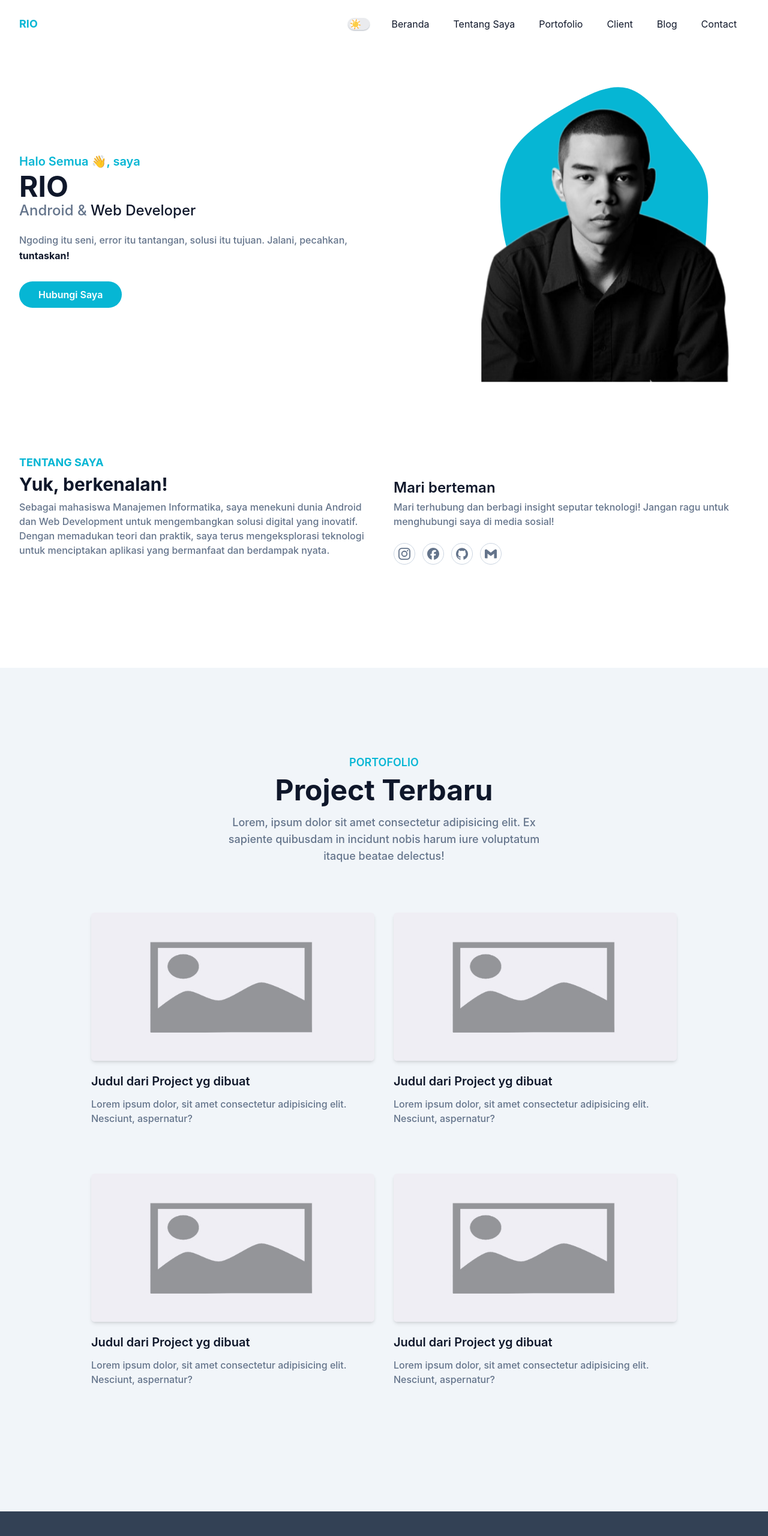
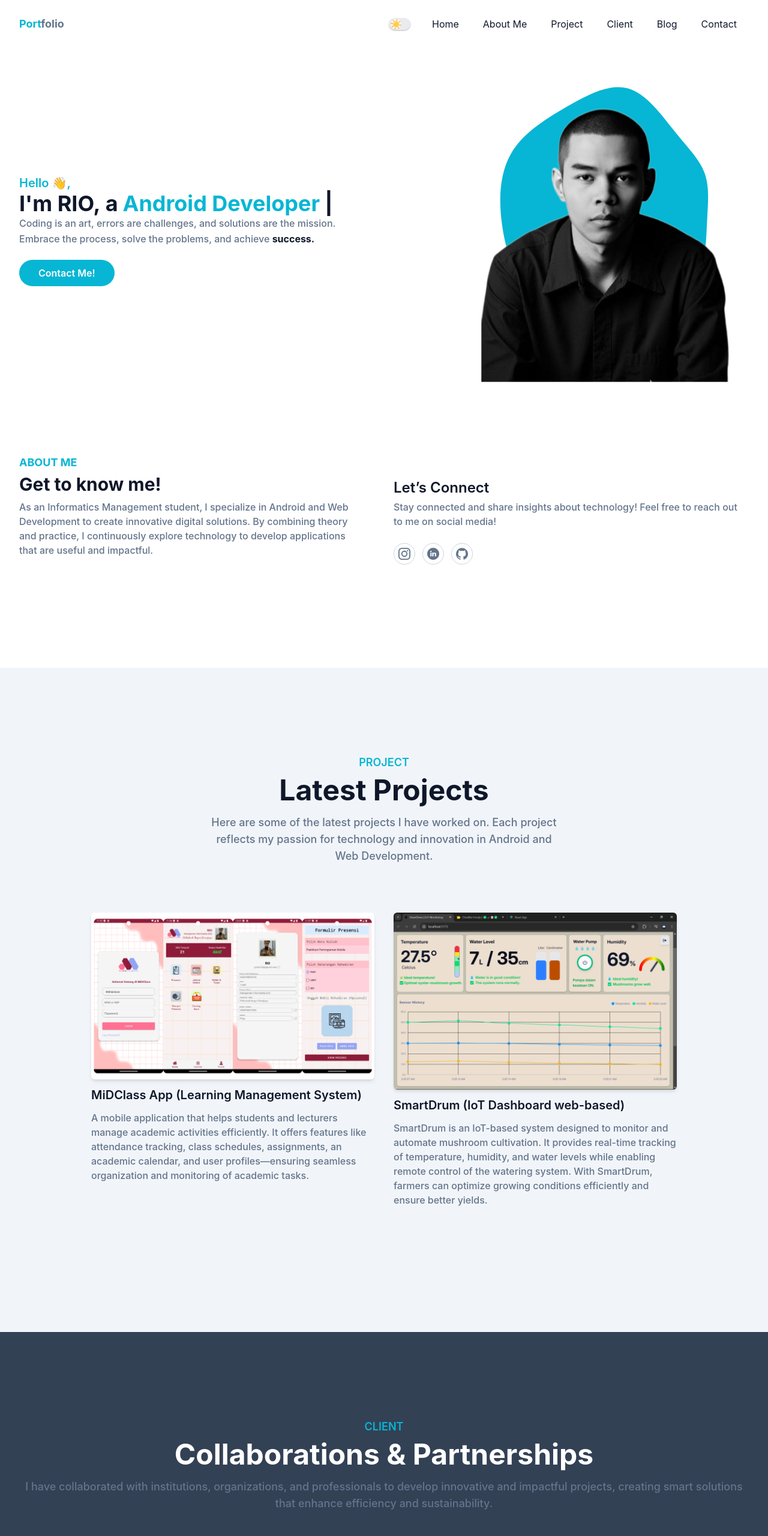
Before and after one commit to JustRio24/portofolio-tailwind-css, a website: page index.html in a window 1280 px wide. Shown: the top 2560 px of the page at 60% size. Drawn offline with nearby package versions, Linux system fonts and the light colour scheme.

Commit message:
Update Language & Small feature

```diff
--- a/index.html
+++ b/index.html
@@ -23,7 +23,7 @@
         <div class="flex items-center justify-between relative">
           <div class="px-4">
             <a href="#home" class="font-bold text-lg text-primary block py-5"
-              >RIO
+              >Port<span class="text-secondary">folio</span>
             </a>
           </div>
 
@@ -41,7 +41,7 @@
                     id="dark-toggle"
                   />
                   <div
-                    class="opacity-80 w-9 h-5 rounded-full ring-0 peer duration-500 outline-none bg-gray-200 overflow-hidden before:flex before:items-center before:justify-center after:flex after:items-center after:justify-center before:content-['☀️'] before:absolute before:h-4 before:w-4 before:top-1/2 before:bg-white before:rounded-full before:left-1 before:-translate-y-1/2 before:transition-all before:duration-700 peer-checked:before:opacity-0 peer-checked:before:rotate-90 peer-checked:before:-translate-y-full shadow-sm shadow-gray-400 peer-checked:shadow-sm peer-checked:shadow-gray-700 peer-checked:bg-[#383838] after:content-['🌑'] after:absolute after:bg-[#1d1d1d] after:rounded-full after:top-[1px] after:right-1 after:translate-y-full after:w-4 after:h-4 after:opacity-0 after:transition-all after:duration-700 peer-checked:after:opacity-100 peer-checked:after:rotate-180 peer-checked:after:translate-y-0"
+                    class="opacity-80 w-9 h-5 rounded-full ring-0 peer duration-500 outline-none bg-gray-200 overflow-hidden before:flex before:items-center before:justify-center after:flex after:items-center after:justify-center before:content-['☀️'] before:absolute before:h-4 before:w-4 before:top-1/2 before:bg-white before:rounded-full before:left-1 before:-translate-y-1/2 before:transition-all before:duration-700 peer-checked:before:opacity-0 peer-checked:before:rotate-180 peer-checked:before:-translate-y-full shadow-sm shadow-gray-400 peer-checked:shadow-sm peer-checked:shadow-gray-700 peer-checked:bg-[#383838] after:content-['🌒'] after:text-primary after:absolute after:bg-[#1d1d1d] after:rounded-full after:top-[1px] after:right-1 after:translate-y-full after:w-4 after:h-4 after:opacity-0 after:transition-all after:duration-700 peer-checked:after:opacity-100 peer-checked:after:rotate-180 peer-checked:after:translate-y-0"
                   ></div>
                 </label>
               </div>
@@ -71,21 +71,21 @@
                   <a
                     href="#home"
                     class="text-base text-dark py-2 mx-5 flex group-hover:text-primary dark:text-white"
-                    >Beranda</a
+                    >Home</a
                   >
                 </li>
                 <li class="group">
                   <a
                     href="#about"
                     class="text-base text-dark py-2 mx-5 flex group-hover:text-primary dark:text-white"
-                    >Tentang Saya</a
+                    >About Me</a
                   >
                 </li>
                 <li class="group">
                   <a
                     href="#portofolio"
                     class="text-base text-dark py-2 mx-5 flex group-hover:text-primary dark:text-white"
-                    >Portofolio</a
+                    >Project</a
                   >
                 </li>
                 <li class="group">
@@ -122,26 +122,36 @@
       <div class="container">
         <div class="flex flex-wrap">
           <div class="w-full self-center px-4 lg:w-1/2">
-            <h1 class="text-base font-semibold text-primary md:text-xl">
-              Halo Semua 👋, saya
-              <span
-                class="block font-bold text-4xl mt-1 text-dark lg:text-5xl dark:text-white"
-                >RIO</span
-              >
+            <h1 class="text-base font-semibold md:text-xl text-primary">
+              Hello 👋,
             </h1>
-            <h2 class="font-medium text-secondary text-lg mb-5 lg:text-2xl">
-              Android &
-              <span class="text-dark dark:text-white">Web Developer</span>
-            </h2>
-            <p class="font-medium text-secondary mb-10 leading-relaxed">
-              Ngoding itu seni, error itu tantangan, solusi itu tujuan. Jalani,
-              pecahkan, <span class="text-dark font-bold">tuntaskan!</span>
+            <h6 class="font-bold text-dark dark:text-white text-4xl">
+              I'm RIO,
+              <div class="hidden md:inline">
+                <h6 class="font-bold text-dark dark:text-white text-4xl">
+                  <span id="nama" class="text-dark dark:text-white">a</span>
+                  <span id="auto-typed" class="text-primary"> </span>
+                </h6>
+              </div>
+            </h6>
+
+            <div class="block md:hidden">
+              <h6 class="font-bold text-dark dark:text-white text-4xl">
+                <span id="nama" class="text-dark dark:text-white">a</span>
+                <span id="auto-type" class="text-primary"> </span>
+              </h6>
+            </div>
+
+            <p class="text-secondary font-medium mb-8 leading-relaxed">
+              Coding is an art, errors are challenges, and solutions are the
+              mission. Embrace the process, solve the problems, and achieve
+              <span class="font-bold text-dark dark:text-white">success.</span>
             </p>
 
             <a
-              href="#"
+              href="#contact"
               class="text-base font-semibold text-white bg-primary py-3 px-8 rounded-full hover:shadow-lg hover:opacity-80 transition duration-300 ease-in-out"
-              >Hubungi Saya</a
+              >Contact Me!</a
             >
           </div>
           <div class="w-full self-end px-4 lg:w-1/2">
@@ -180,35 +190,34 @@
         <div class="flex flex-wrap">
           <div class="w-full px-4 mb-10 lg:w-1/2">
             <h4 class="font-bold uppercase text-primary text-lg mb-1">
-              Tentang Saya
+              About Me
             </h4>
             <h2
               class="font-bold text-dark text-3xl mb-2 max-w-md dark:text-white"
             >
-              Yuk, berkenalan!
+              Get to know me!
             </h2>
             <p class="font-medium text-base text-secondary max-w-xl">
-              Sebagai mahasiswa Manajemen Informatika, saya menekuni dunia
-              Android dan Web Development untuk mengembangkan solusi digital
-              yang inovatif. Dengan memadukan teori dan praktik, saya terus
-              mengeksplorasi teknologi untuk menciptakan aplikasi yang
-              bermanfaat dan berdampak nyata.
+              As an Informatics Management student, I specialize in Android and
+              Web Development to create innovative digital solutions. By
+              combining theory and practice, I continuously explore technology
+              to develop applications that are useful and impactful.
             </p>
           </div>
           <div class="w-full px-4 lg:w-1/2">
             <h3
               class="font-semibold text-dark text-2xl mb-1 lg:pt-10 dark:text-white"
             >
-              Mari berteman
+              Let’s Connect
             </h3>
             <p class="font-medium text-base text-secondary mb-6">
-              Mari terhubung dan berbagi insight seputar teknologi! Jangan ragu
-              untuk menghubungi saya di media sosial!
+              Stay connected and share insights about technology! Feel free to
+              reach out to me on social media!
             </p>
             <div class="flex items-center">
               <!-- icon ig -->
               <a
-                href="#"
+                href="https://www.instagram.com/justrio.24/"
                 target="_blank"
                 class="w-9 h-9 mr-3 rounded-full flex justify-center items-center border text-secondary border-slate-300 hover:border-primary hover:bg-primary hover:text-white"
               >
@@ -226,29 +235,33 @@
                 </svg>
               </a>
 
-              <!-- icon fb -->
+              <!-- icon Linkedin -->
               <a
-                href="#"
+                href="https://www.linkedin.com/in/rio-rio-86a687297/"
                 target="_blank"
                 class="w-9 h-9 mr-3 rounded-full flex justify-center items-center border text-secondary border-slate-300 hover:border-primary hover:bg-primary hover:text-white"
               >
                 <svg
-                  role="img"
                   width="20"
                   class="fill-current"
-                  viewBox="0 0 24 24"
                   xmlns="http://www.w3.org/2000/svg"
+                  xmlns:xlink="http://www.w3.org/1999/xlink"
+                  viewBox="-143 145 512 512"
+                  xml:space="preserve"
                 >
-                  <title>Facebook</title>
                   <path
-                    d="M9.101 23.691v-7.98H6.627v-3.667h2.474v-1.58c0-4.085 1.848-5.978 5.858-5.978.401 0 .955.042 1.468.103a8.68 8.68 0 0 1 1.141.195v3.325a8.623 8.623 0 0 0-.653-.036 26.805 26.805 0 0 0-.733-.009c-.707 0-1.259.096-1.675.309a1.686 1.686 0 0 0-.679.622c-.258.42-.374.995-.374 1.752v1.297h3.919l-.386 2.103-.287 1.564h-3.246v8.245C19.396 23.238 24 18.179 24 12.044c0-6.627-5.373-12-12-12s-12 5.373-12 12c0 5.628 3.874 10.35 9.101 11.647Z"
+                    d="M113,145c-141.4,0-256,114.6-256,256s114.6,256,256,256s256-114.6,256-256S254.4,145,113,145z M41.4,508.1H-8.5V348.4h49.9
+             V508.1z M15.1,328.4h-0.4c-18.1,0-29.8-12.2-29.8-27.7c0-15.8,12.1-27.7,30.5-27.7c18.4,0,29.7,11.9,30.1,27.7
+             C45.6,316.1,33.9,328.4,15.1,328.4z M241,508.1h-56.6v-82.6c0-21.6-8.8-36.4-28.3-36.4c-14.9,0-23.2,10-27,19.6
+             c-1.4,3.4-1.2,8.2-1.2,13.1v86.3H71.8c0,0,0.7-146.4,0-159.7h56.1v25.1c3.3-11,21.2-26.6,49.8-26.6c35.5,0,63.3,23,63.3,72.4V508.1z
+             "
                   />
                 </svg>
               </a>
 
               <!-- icon github -->
               <a
-                href="#"
+                href="https://github.com/JustRio24"
                 target="_blank"
                 class="w-9 h-9 mr-3 rounded-full flex justify-center items-center border text-secondary border-slate-300 hover:border-primary hover:bg-primary hover:text-white"
               >
@@ -265,26 +278,6 @@
                   />
                 </svg>
               </a>
-
-              <!-- Gmail Icon -->
-              <a
-                href="#"
-                target="_blank"
-                class="w-9 h-9 mr-3 rounded-full flex justify-center items-center border text-secondary border-slate-300 hover:border-primary hover:bg-primary hover:text-white"
-              >
-                <svg
-                  role="img"
-                  width="20"
-                  class="fill-current"
-                  viewBox="0 0 24 24"
-                  xmlns="http://www.w3.org/2000/svg"
-                >
-                  <title>Gmail</title>
-                  <path
-                    d="M24 5.457v13.909c0 .904-.732 1.636-1.636 1.636h-3.819V11.73L12 16.64l-6.545-4.91v9.273H1.636A1.636 1.636 0 0 1 0 19.366V5.457c0-2.023 2.309-3.178 3.927-1.964L5.455 4.64 12 9.548l6.545-4.91 1.528-1.145C21.69 2.28 24 3.434 24 5.457z"
-                  />
-                </svg>
-              </a>
             </div>
           </div>
         </div>
@@ -298,17 +291,17 @@
         <div class="w-full px-4">
           <div class="max-w-xl mx-auto text-center mb-16">
             <h4 class="font-semibold text-lg text-primary mb-2 uppercase">
-              Portofolio
+              Project
             </h4>
             <h2
               class="font-bold text-dark text-3xl mb-4 sm:text-4xl lg:text-5xl dark:text-white"
             >
-              Project Terbaru
+              Latest Projects
             </h2>
             <p class="font-medium text-md text-secondary md:text-lg">
-              Lorem, ipsum dolor sit amet consectetur adipisicing elit. Ex
-              sapiente quibusdam in incidunt nobis harum iure voluptatum itaque
-              beatae delectus!
+              Here are some of the latest projects I have worked on. Each
+              project reflects my passion for technology and innovation in
+              Android and Web Development.
             </p>
           </div>
         </div>
@@ -317,74 +310,44 @@
         >
           <div class="mb-12 p-4 md:w-1/2">
             <div class="rounded-md shadow-md overflow-hidden">
-              <img
-                src="dist/img/portofolio/placeholder.png"
-                alt=""
-                width="w-full"
-              />
+              <img src="dist/img/portofolio/mid.png" alt="" width="w-full" />
             </div>
-            <h3
-              class="font-semibold text-dark text-xl mt-5 mb-3 dark:text-white"
+            <a
+              href="https://github.com/JustRio24/MiDClassApp"
+              target="_blank"
+              class="block font-semibold text-dark text-xl my-3 dark:text-white"
             >
-              Judul dari Project yg dibuat
-            </h3>
+              MiDClass App (Learning Management System)
+            </a>
             <p class="font-medium text-base text-secondary">
-              Lorem ipsum dolor, sit amet consectetur adipisicing elit.
-              Nesciunt, aspernatur?
+              A mobile application that helps students and lecturers manage
+              academic activities efficiently. It offers features like
+              attendance tracking, class schedules, assignments, an academic
+              calendar, and user profiles—ensuring seamless organization and
+              monitoring of academic tasks.
             </p>
           </div>
           <div class="mb-12 p-4 md:w-1/2">
             <div class="rounded-md shadow-md overflow-hidden">
               <img
-                src="dist/img/portofolio/placeholder.png"
+                src="dist/img/portofolio/smartdrum.png"
                 alt=""
                 width="w-full"
               />
             </div>
-            <h3
-              class="font-semibold text-dark text-xl mt-5 mb-3 dark:text-white"
+            <a
+              href="https://github.com/JustRio24/SmartDrum-v2"
+              target="_blank"
+              class="font-semibold block text-dark text-xl my-3 dark:text-white"
             >
-              Judul dari Project yg dibuat
-            </h3>
+              SmartDrum (IoT Dashboard web-based)
+            </a>
             <p class="font-medium text-base text-secondary">
-              Lorem ipsum dolor, sit amet consectetur adipisicing elit.
-              Nesciunt, aspernatur?
-            </p>
-          </div>
-          <div class="mb-12 p-4 md:w-1/2">
-            <div class="rounded-md shadow-md overflow-hidden">
-              <img
-                src="dist/img/portofolio/placeholder.png"
-                alt=""
-                width="w-full"
-              />
-            </div>
-            <h3
-              class="font-semibold text-dark text-xl mt-5 mb-3 dark:text-white"
-            >
-              Judul dari Project yg dibuat
-            </h3>
-            <p class="font-medium text-base text-secondary">
-              Lorem ipsum dolor, sit amet consectetur adipisicing elit.
-              Nesciunt, aspernatur?
-            </p>
-          </div>
-          <div class="mb-12 p-4 md:w-1/2">
-            <div class="rounded-md shadow-md overflow-hidden">
-              <img
-                src="dist/img/portofolio/placeholder.png"
-                alt=""
-                width="w-full"
-              />
-            </div>
-            <h3
-              class="font-semibold text-dark text-xl mt-5 mb-3 dark:text-white"
-            >
-              Judul dari Project yg dibuat
-            </h3>
-            <p class="font-medium text-base text-secondary">
-              Lorem ipsum dolor, sit amet consectetur adipisicing elit.
-              Nesciunt, aspernatur?
+              SmartDrum is an IoT-based system designed to monitor and automate
+              mushroom cultivation. It provides real-time tracking of
+              temperature, humidity, and water levels while enabling remote
+              control of the watering system. With SmartDrum, farmers can
+              optimize growing conditions efficiently and ensure better yields.
             </p>
           </div>
         </div>
@@ -403,11 +366,13 @@
             <h2
               class="font-bold text-white text-3xl mb-4 sm:text-4xl lg:text-5xl dark:text-dark"
             >
-              Yang Pernah Bekerjasama
+              Collaborations & Partnerships
             </h2>
             <p class="font-medium text-md text-secondary md:text-lg">
-              Lorem ipsum dolor, sit amet consectetur adipisicing elit. Natus,
-              earum quo. Praesentium!
+              I have collaborated with institutions, organizations, and
+              professionals to develop innovative and impactful projects,
+              creating smart solutions that enhance efficiency and
+              sustainability.
             </p>
           </div>
         </div>
@@ -444,11 +409,11 @@
             <h2
               class="font-bold text-dark text-3xl mb-4 sm:text-4xl lg:text-5xl dark:text-white"
             >
-              Tulisan Terkini!
+              Latest Articles!
             </h2>
             <p class="font-medium text-md text-secondary md:text-lg">
-              Lorem ipsum dolor sit, amet consectetur adipisicing elit. Nulla
-              ullam repellat labore ex.
+              A collection of my latest articles on technology, IoT, and
+              software development, based on my experience and research.
             </p>
           </div>
         </div>
@@ -476,7 +441,7 @@
                   href="https://tech-odyssey.my.canva.site/knowledge"
                   target="_blank"
                   class="font-medium text-sm text-white bg-primary py-3 px-4 rounded-lg hover:opacity-80"
-                  >Baca Selengkapnya</a
+                  >Read more</a
                 >
               </div>
             </div>
@@ -508,7 +473,7 @@
                   href="https://tech-odyssey.my.canva.site/tips-and-trick"
                   target="_blank"
                   class="font-medium text-sm text-white bg-primary py-3 px-4 rounded-lg hover:opacity-80"
-                  >Baca Selengkapnya</a
+                  >Read more</a
                 >
               </div>
             </div>
@@ -540,7 +505,7 @@
                   href="https://tech-odyssey.my.canva.site/tutorial"
                   target="_blank"
                   class="font-medium text-sm text-white bg-primary py-3 px-4 rounded-lg hover:opacity-80"
-                  >Baca Selengkapnya</a
+                  >Read more</a
                 >
               </div>
             </div>
@@ -561,23 +526,24 @@
             <h2
               class="font-bold text-dark text-3xl mb-4 sm:text-4xl lg:text-5xl dark:text-white"
             >
-              Hubungi Saya
+              Get in Touch
             </h2>
             <p class="font-medium text-md text-secondary md:text-lg">
-              Lorem ipsum dolor sit amet consectetur adipisicing elit. Magni,
-              adipisci.
+              Feel free to reach out to me for any inquiries or collaborations.
+              I'm happy to connect with you.
             </p>
           </div>
         </div>
 
-        <form>
+        <form action="https://formspree.io/f/mjkyvozv" method="POST">
           <div class="w-full md::w-1/3 lg:mx-auto">
             <div class="w-full mb-8 px-4">
               <label for="name" class="text-base text-primary font-bold"
-                >Nama</label
+                >Name</label
               >
               <input
                 type="text"
+                name="name"
                 id="name"
                 class="w-full bg-slate-200 text-dark p-3 rounded-md focus:outline-none focus:ring-primary focus:ring-1 focus:border-primary"
               />
@@ -587,26 +553,29 @@
                 >E-mail</label
               >
               <input
-                type="text"
+                type="email"
+                name="email"
                 id="email"
                 class="w-full bg-slate-200 text-dark p-3 rounded-md focus:outline-none focus:ring-primary focus:ring-1 focus:border-primary"
               />
             </div>
             <div class="w-full mb-8 px-4">
-              <label for="pesan" class="text-base text-primary font-bold"
-                >Pesan</label
+              <label for="message" class="text-base text-primary font-bold"
+                >Message</label
               >
               <textarea
                 type="text"
-                id="pesan"
+                id="message"
+                name="message"
                 class="w-full bg-slate-200 text-dark p-3 rounded-md focus:outline-none focus:ring-primary focus:ring-1 focus:border-primary h-32"
               ></textarea>
             </div>
             <div class="w-full px-4">
               <button
+                type="submit"
                 class="text-base font-semibold text-white bg-primary py-3 px-8 rounded-full w-full hover:opacity-80 hover:shadow-lg transition duration-500"
               >
-                Kirim
+                Submit
               </button>
             </div>
           </div>
@@ -633,49 +602,49 @@
             <ul class="text-slate-300">
               <li>
                 <a
-                  href="#"
+                  href="https://tech-odyssey.my.canva.site/tutorial"
                   class="inline-block text-base hover:text-primary mb-3"
-                  >Kategori 1</a
+                  >Tutorial</a
                 >
               </li>
               <li>
                 <a
-                  href="#"
+                  href="https://tech-odyssey.my.canva.site/tips-and-trick"
                   class="inline-block text-base hover:text-primary mb-3"
-                  >Kategori 2</a
+                  >Tips & Trick</a
                 >
               </li>
               <li>
                 <a
-                  href="#"
+                  href="https://tech-odyssey.my.canva.site/knowledge"
                   class="inline-block text-base hover:text-primary mb-3"
-                  >Kategori 3</a
+                  >Knowledge</a
                 >
               </li>
             </ul>
           </div>
           <div class="w-full px-4 mb-12 md:w-1/3">
-            <h3 class="font-semibold text-xl text-white mb-5">Tautan</h3>
+            <h3 class="font-semibold text-xl text-white mb-5">Link</h3>
             <ul class="text-slate-300">
               <li>
                 <a
                   href="#home"
                   class="inline-block text-base hover:text-primary mb-3"
-                  >Beranda</a
+                  >Home</a
                 >
               </li>
               <li>
                 <a
                   href="#about"
                   class="inline-block text-base hover:text-primary mb-3"
-                  >Tentang Saya</a
+                  >About Me</a
                 >
               </li>
               <li>
                 <a
                   href="#portofolio"
                   class="inline-block text-base hover:text-primary mb-3"
-                  >Portofolio</a
+                  >Project</a
                 >
               </li>
               <li>
@@ -811,5 +780,22 @@
     <!-- back to top -->
 
     <script src="dist/js/script.js"></script>
+    <script src="https://unpkg.com/typed.js@2.1.0/dist/typed.umd.js"></script>
+    <script>
+      var typed = new Typed("#auto-type", {
+        strings: ["Programmer", "Web Developer", "Android Developer"],
+        typeSpeed: 100,
+        backSpeed: 100,
+        looped: true,
+      });
+    </script>
+    <script>
+      var typed = new Typed("#auto-typed", {
+        strings: ["Programmer", "Web Developer", "Android Developer"],
+        typeSpeed: 100,
+        backSpeed: 100,
+        looped: true,
+      });
+    </script>
   </body>
 </html>
--- a/src/input.css
+++ b/src/input.css
@@ -6,8 +6,25 @@ body {
   font-family: "Inter", sans-serif;
 }
 
+h6 {
+  display: flex;
+  gap: 8px; /* Jarak antara teks dan span */
+  flex-wrap: wrap;
+}
+
+#nama {
+  display: inline; /* Default: Inline di layar besar */
+}
+
+@media (max-width: 768px) {
+  /* Untuk layar HP */
+  #nama {
+    display: block; /* Jadi block di layar kecil */
+  }
+}
+
 .navbar-fixed {
-  @apply fixed z-[99999] bg-white bg-opacity-70 backdrop-blur-sm dark:bg-dark dark:bg-opacity-50;
+  @apply fixed z-[99999] bg-white bg-opacity-70 backdrop-blur-sm dark:bg-dark dark:bg-opacity-50 border-b-[0.01px] dark:border-slate-800;
   box-shadow: inset 0 -1px 0 0 rgb(0, 0 0, 0.2);
 }
 
```
Also changed, not shown: dist/img/portofolio/mid.png (added), dist/img/portofolio/midclassapp.png (added), dist/img/portofolio/smartdrum.png (added), dist/output.css.
